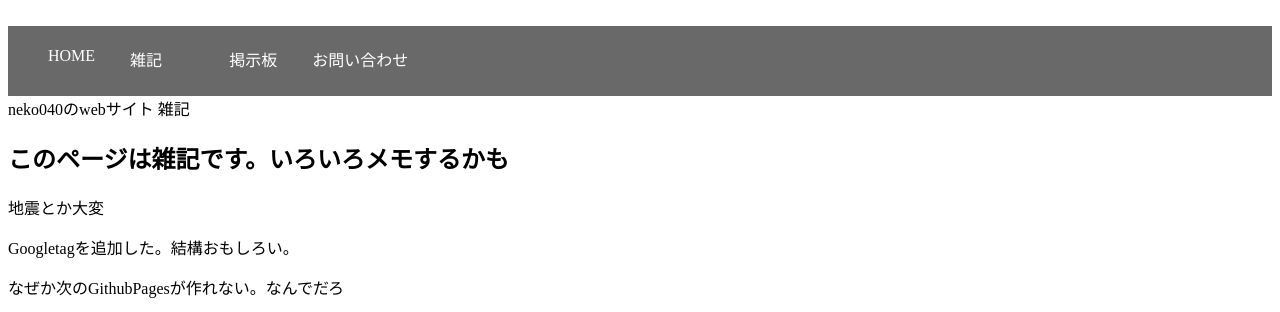
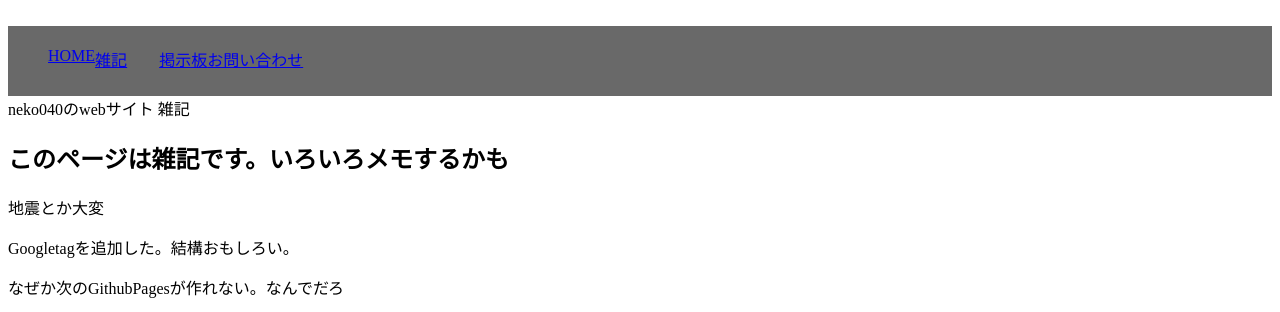
Before and after one commit to hello-neko040/hello-neko040s-memo, a plain HTML site: page index.html in a window 1280 px wide. Shown: the top 312 px of the page. Drawn offline with Linux system fonts and the light colour scheme.

Commit message:
Update stylesheet.css

```diff
--- a/stylesheet.css
+++ b/stylesheet.css
@@ -13,7 +13,6 @@ li {
 }
 a {
   display: block;
-  text-decoration: none;
-  color: white;
+  color: 000000
   margin-right: 35px;
 }
```
